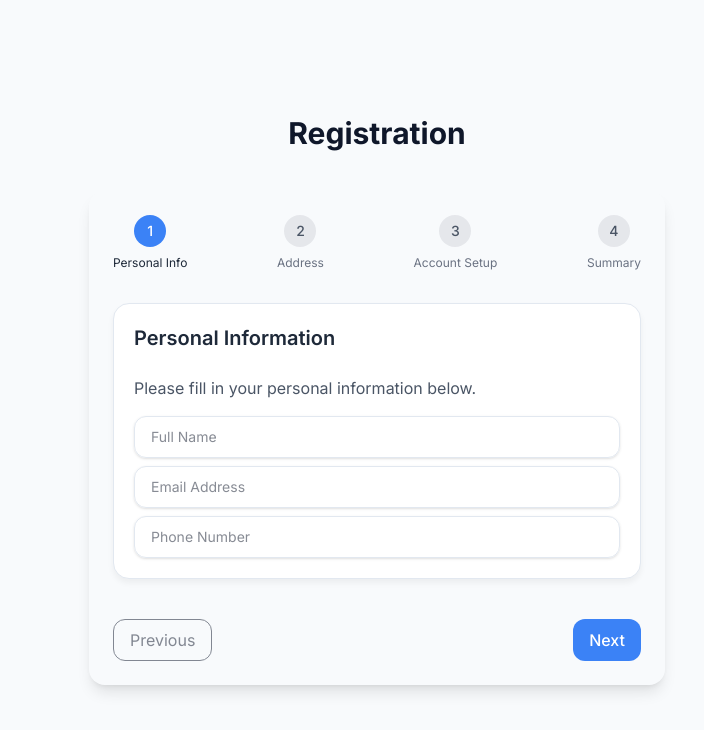
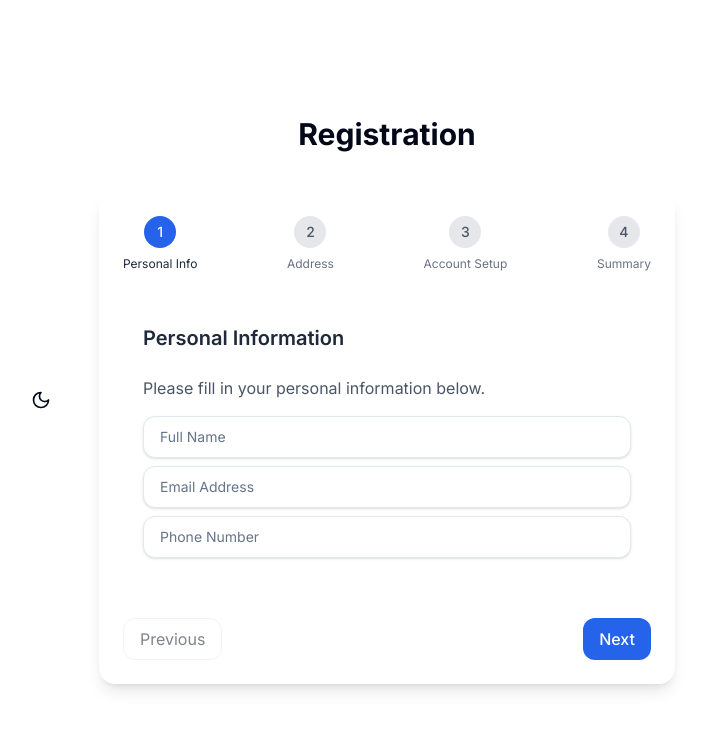
Before and after one commit to naimur-reza/pxlhut-task, a Next.js app: page / in a window 1280 px wide. Shown: the top 730 px of the page, without its empty margins (263-967 px from the left). Built offline with nearby package versions, Linux system fonts and the light colour scheme.

Commit message:
Feat: Implement theme toggle functionality and refactor theme provider integration

```diff
--- a/src/app/globals.css
+++ b/src/app/globals.css
@@ -1,152 +1,104 @@
 @import "tailwindcss";
 
-:root {
-  /* Base colors */
-  --background: #f8fafc;
-  --foreground: #0f172a;
+@custom-variant dark (&:is(.dark *));
 
-  /* Primary colors - Vibrant blue */
-  --primary: #3b82f6;
-  --primary-foreground: #ffffff;
-  --primary-hover: #2563eb;
-  --primary-active: #1d4ed8;
+@theme {
+  --color-border: hsl(var(--border));
+  --color-input: hsl(var(--input));
+  --color-ring: hsl(var(--ring));
+  --color-background: hsl(var(--background));
+  --color-foreground: hsl(var(--foreground));
 
-  /* Secondary colors - Soft teal */
-  --secondary: #0d9488;
-  --secondary-foreground: #ffffff;
-  --secondary-hover: #0f766e;
-  --secondary-active: #115e59;
+  --color-primary: hsl(var(--primary));
+  --color-primary-foreground: hsl(var(--primary-foreground));
 
-  /* Accent colors - Warm amber */
-  --accent: #f59e0b;
-  --accent-foreground: #ffffff;
-  --accent-hover: #d97706;
-  --accent-active: #b45309;
+  --color-secondary: hsl(var(--secondary));
+  --color-secondary-foreground: hsl(var(--secondary-foreground));
 
-  /* Success/error states */
-  --success: #22c55e;
-  --error: #ef4444;
+  --color-destructive: hsl(var(--destructive));
+  --color-destructive-foreground: hsl(var(--destructive-foreground));
 
-  /* Neutral tones */
-  --muted: #94a3b8;
-  --muted-foreground: #64748b;
+  --color-muted: hsl(var(--muted));
+  --color-muted-foreground: hsl(var(--muted-foreground));
 
-  /* Border colors */
-  --border: #e2e8f0;
-  --border-hover: #cbd5e1;
-  --border-active: #94a3b8;
+  --color-accent: hsl(var(--accent));
+  --color-accent-foreground: hsl(var(--accent-foreground));
 
-  /* Input backgrounds */
-  --input: #ffffff;
-  --input-hover: #f1f5f9;
-  --input-focus: #f8fafc;
+  --color-popover: hsl(var(--popover));
+  --color-popover-foreground: hsl(var(--popover-foreground));
 
-  /* Card/component backgrounds */
-  --card: #ffffff;
-  --card-foreground: #0f172a;
-  --card-shadow: rgba(0, 0, 0, 0.05);
+  --color-card: hsl(var(--card));
+  --color-card-foreground: hsl(var(--card-foreground));
+
+  --radius-lg: var(--radius);
+  --radius-md: calc(var(--radius) - 2px);
+  --radius-sm: calc(var(--radius) - 4px);
+  --color-error: hsl(0 100% 50%);
 }
 
-@media (prefers-color-scheme: dark) {
-  :root {
-    --background: #090e19;
-    --foreground: #f8fafc;
-
-    --primary: #3b82f6;
-    --primary-foreground: #ffffff;
-    --primary-hover: #60a5fa;
-    --primary-active: #93c5fd;
-
-    --secondary: #14b8a6;
-    --secondary-foreground: #ffffff;
-    --secondary-hover: #2dd4bf;
-    --secondary-active: #5eead4;
-
-    --accent: #f59e0b;
-    --accent-foreground: #ffffff;
-    --accent-hover: #fbbf24;
-    --accent-active: #fcd34d;
-
-    --success: #4ade80;
-    --error: #f87171;
-
-    --muted: #64748b;
-    --muted-foreground: #94a3b8;
-
-    --border: #1e293b;
-    --border-hover: #334155;
-    --border-active: #475569;
-
-    --input: #1e293b;
-    --input-hover: #334155;
-    --input-focus: #475569;
-
-    --card: #121924;
-    --card-foreground: #f8fafc;
-    --card-shadow: rgba(0, 0, 0, 0.25);
+@utility container {
+  margin-inline: auto;
+  padding-inline: 2rem;
+  @media (width >= --theme(--breakpoint-sm)) {
+    max-width: none;
+  }
+  @media (width >= 1400px) {
+    max-width: 1400px;
   }
 }
 
-@theme {
-  --color-primary: var(--primary);
-  --color-primary-foreground: var(--primary-foreground);
-  --color-secondary: var(--secondary);
-  --color-secondary-foreground: var(--secondary-foreground);
-  --color-accent: var(--accent);
-  --color-accent-foreground: var(--accent-foreground);
-  --color-border: var(--border);
-  --color-border-hover: var(--border-hover);
-  --color-border-active: var(--border-active);
-  --color-error: var(--error);
-  --color-success: var(--success);
+@layer base {
+  :root {
+    --background: 0 0% 100%;
+    --foreground: 222.2 84% 4.9%;
+    --card: 0 0% 100%;
+    --card-foreground: 222.2 84% 4.9%;
+    --popover: 0 0% 100%;
+    --popover-foreground: 222.2 84% 4.9%;
+    --primary: 221.2 83.2% 53.3%;
+    --primary-foreground: 210 40% 98%;
+    --secondary: 210 40% 96.1%;
+    --secondary-foreground: 222.2 47.4% 11.2%;
+    --muted: 210 40% 96.1%;
+    --muted-foreground: 215.4 16.3% 46.9%;
+    --accent: 210 40% 96.1%;
+    --accent-foreground: 222.2 47.4% 11.2%;
+    --destructive: 0 84.2% 60.2%;
+    --destructive-foreground: 210 40% 98%;
+    --border: 214.3 31.8% 91.4%;
+    --input: 214.3 31.8% 91.4%;
+    --ring: 221.2 83.2% 53.3%;
+    --radius: 0.5rem;
+  }
+
+  .dark {
+    --background: 222.2 84% 4.9%;
+    --foreground: 210 40% 98%;
+    --card: 222.2 84% 4.9%;
+    --card-foreground: 210 40% 98%;
+    --popover: 222.2 84% 4.9%;
+    --popover-foreground: 210 40% 98%;
+    --primary: 217.2 91.2% 59.8%;
+    --primary-foreground: 222.2 47.4% 11.2%;
+    --secondary: 217.2 32.6% 17.5%;
+    --secondary-foreground: 210 40% 98%;
+    --muted: 217.2 32.6% 17.5%;
+    --muted-foreground: 215 20.2% 65.1%;
+    --accent: 217.2 32.6% 17.5%;
+    --accent-foreground: 210 40% 98%;
+    --destructive: 0 62.8% 30.6%;
+    --destructive-foreground: 210 40% 98%;
+    --border: 217.2 32.6% 17.5%;
+    --input: 217.2 32.6% 17.5%;
+    --ring: 224.3 76.3% 48%;
+  }
 }
 
-body {
-  background: var(--background);
-  color: var(--foreground);
-  font-feature-settings: "rlig" 1, "calt" 1;
+@layer base {
+  * {
+    @apply border-border;
+  }
+  body {
+    @apply bg-background text-foreground;
+  }
 }
-
-/* Custom form step indicator styles */
-.step-indicator {
-  --step-active: var(--primary);
-  --step-complete: var(--success);
-  --step-incomplete: var(--muted);
-  --connector-bg: var(--border);
-  --connector-complete: var(--success);
-}
-
-/* Form control focus states */
-input:focus-visible,
-select:focus-visible,
-textarea:focus-visible {
-  outline: 2px solid var(--primary);
-  outline-offset: 2px;
-}
-
-/* Button styling specifics */
-.btn-primary {
-  background-color: var(--primary);
-  color: var(--primary-foreground);
-}
-
-.btn-primary:hover {
-  background-color: var(--primary-hover);
-}
-
-.btn-secondary {
-  background-color: var(--secondary);
-  color: var(--secondary-foreground);
-}
-
-.btn-submit {
-  background-color: var(--success);
-  color: var(--primary-foreground);
-}
-
-.form-card {
-  background: var(--card);
-  border: 1px solid var(--border);
-  box-shadow: 0 4px 6px var(--card-shadow);
-  border-radius: 1rem;
-}
--- a/src/app/layout.tsx
+++ b/src/app/layout.tsx
@@ -1,6 +1,6 @@
 import { QueryProvider } from "@/components/query-provider";
+import { ThemeProvider } from "@/components/theme-provider";
 import type { Metadata } from "next";
-import { ThemeProvider } from "next-themes";
 import { Inter } from "next/font/google";
 import type React from "react";
 import "./globals.css";
@@ -20,7 +20,12 @@ export default function RootLayout({
   return (
     <html lang="en" suppressHydrationWarning>
       <body className={inter.className}>
-        <ThemeProvider attribute="class" defaultTheme="system" enableSystem>
+        <ThemeProvider
+          attribute="class"
+          defaultTheme="light"
+          enableSystem
+          disableTransitionOnChange
+        >
           <QueryProvider>{children}</QueryProvider>
         </ThemeProvider>
       </body>
--- a/src/app/page.tsx
+++ b/src/app/page.tsx
@@ -1,8 +1,10 @@
 import MultiStepForm from "@/components/multi-step-form";
+import ThemeToggle from "@/components/theme-toggle";
 
 export default function Home() {
   return (
     <main className="min-h-screen  flex items-center justify-center p-4 ">
+      <ThemeToggle />
       <div className="w-full max-w-2xl">
         <h1 className="text-3xl font-bold text-center mb-8">Registration</h1>
         <MultiStepForm />
--- /dev/null
+++ b/src/components/theme-provider.tsx
@@ -0,0 +1,11 @@
+"use client";
+
+import { ThemeProvider as NextThemesProvider } from "next-themes";
+import * as React from "react";
+
+export function ThemeProvider({
+  children,
+  ...props
+}: React.ComponentProps<typeof NextThemesProvider>) {
+  return <NextThemesProvider {...props}>{children}</NextThemesProvider>;
+}
--- a/src/components/theme-toggle.tsx
+++ b/src/components/theme-toggle.tsx
@@ -2,18 +2,9 @@
 
 import { Moon, Sun } from "lucide-react";
 import { useTheme } from "next-themes";
-import { useEffect, useState } from "react";
 
 export default function ThemeToggle() {
-  const { theme, setTheme } = useTheme();
-  const [mounted, setMounted] = useState(false);
-
-  // Avoid hydration mismatch
-  useEffect(() => {
-    setMounted(true);
-  }, []);
-
-  if (!mounted) return null;
+  const { setTheme, theme } = useTheme();
 
   return (
     <button
```
